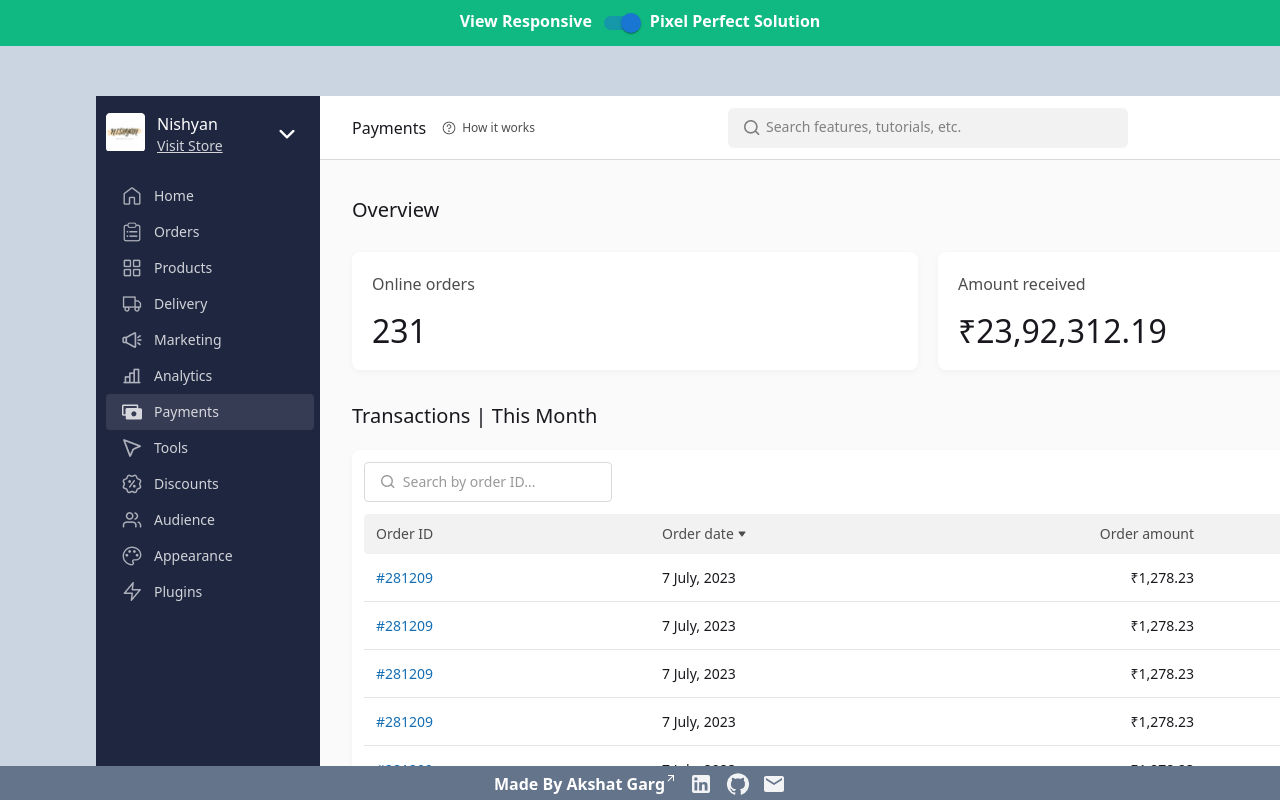
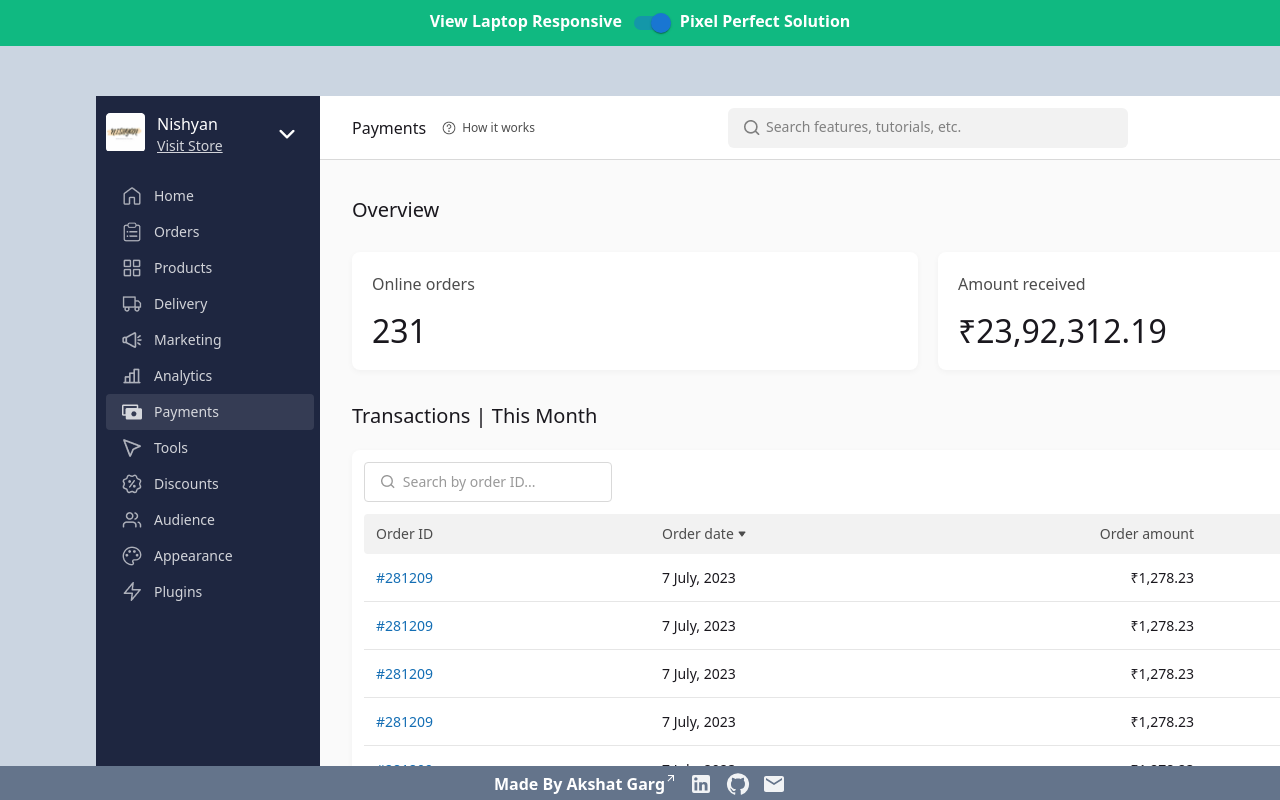
Before and after one commit to akshat-g-07/Dukaan-Assignment, a React (Vite) app: page / in a window 1280 px wide. Shown: the top 800 px of the page. Built offline with nearby package versions, Linux system fonts and the light colour scheme.

Commit message:
Deployment Fix #1

```diff
--- a/src/App.jsx
+++ b/src/App.jsx
@@ -22,7 +22,7 @@ function App() {
             setPixelPerfect(!pixelPerfect);
           }}
         >
-          View Responsive
+          View Laptop Responsive
           <Switch
             checked={pixelPerfect}
             onChange={() => {
```
